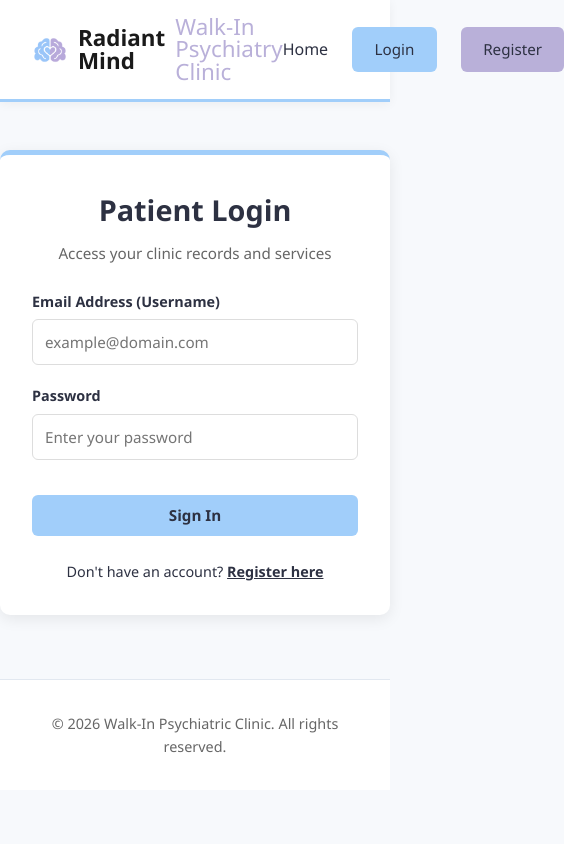
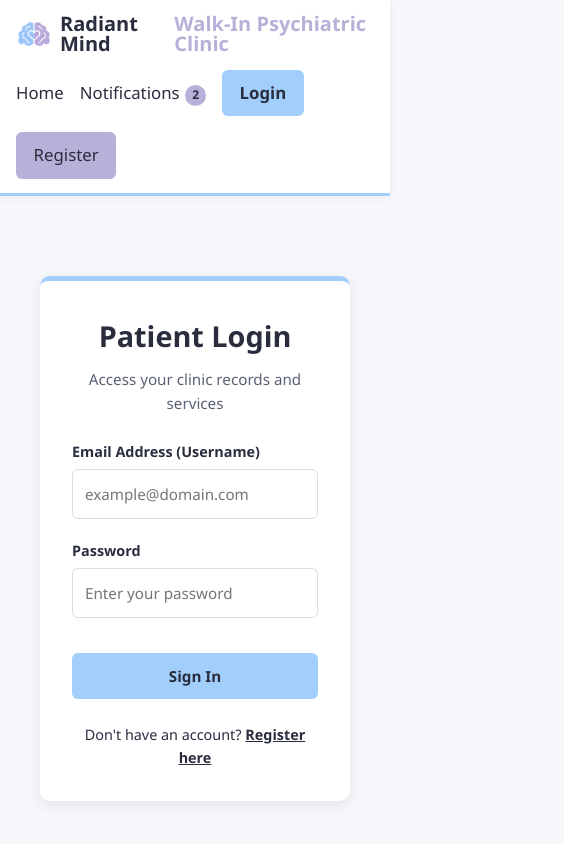
Before and after one commit to MarcSay346/WALK-IN-PSYCHIATRIC-CLINIC, a plain HTML site: page login.html in a window 390 px wide. Shown: the top 844 px of the page, 564 px wide, since content can reach past the window. Drawn offline with Linux system fonts and the light colour scheme.

Commit message:
Merged style sheets, fixed the Psychiatric typo and add favicon to all pages

```diff
--- a/login.html
+++ b/login.html
@@ -4,26 +4,26 @@
   <meta charset="UTF-8">
   <meta name="viewport" content="width=device-width, initial-scale=1.0">
   <title>Login - Radiant Mind Walk-In Psychiatric Clinic</title>
-  <link rel="stylesheet" href="styles.css">
+  <link rel="icon" href="brain-logo.png" />
+  <link rel="stylesheet" href="style.css">
 </head>
 <body>
 
   <!-- Navigation Bar -->
-  <header>
-    <nav>
-       <a href="index.html" class="logo">
-      <img src="brain-logo (1) (1).png" alt="Radiant Mind Logo" class="logo-img">
-      <span class="logo-title">Radiant Mind</span>
-      <span class="logo-subtitle">Walk-In Psychiatry Clinic</span>
-      </a>
-      </a>
-      <ul class="nav-links">
-        <li><a href="index.html">Home</a></li>
-        <li><a href="login.html" class="btn btn-primary">Login</a></li>
-        <li><a href="register.html" class="btn btn-secondary">Register</a></li>
-      </ul>
-    </nav>
-  </header>
+  <header class="navbar">
+  <div class="nav-inner">
+    <a href="index.html" class="brand">
+      <img src="brain-logo (1) (1).png" alt="">
+      <span class="brand-name">Radiant Mind</span><span class="brand-sub">Walk-In Psychiatric Clinic</span>
+    </a>
+    <ul>
+      <li><a href="index.html">Home</a></li>
+      <li><a href="notifications.html">Notifications<span class="nav-badge">2</span></a></li>
+      <li><a href="login.html" class="nav-btn login active">Login</a></li>
+      <li><a href="register.html" class="nav-btn register">Register</a></li>
+    </ul>
+  </div>
+</header>
 
   <main>
     <div class="auth-container">
--- a/navbar.js
+++ b/navbar.js
@@ -54,7 +54,7 @@ document.getElementById("nav-placeholder").innerHTML = `
       <a class="brand" href="index.html">
         <img src="brain-logo.png" alt="" />
         <span class="brand-name">Radiant Mind</span>
-        <span class="brand-sub">Walk-In Psychiatry Clinic</span>
+        <span class="brand-sub">Walk-In Psychiatric Clinic</span>
       </a>
       <ul>
         ${navLinks.map(link => {
--- a/style.css
+++ b/style.css
@@ -1,5 +1,11 @@
-/*colors*/
+/* =========================================================
+   style.css — shared stylesheet for ALL pages
+   (merged from style.css + styles.css)
+   ========================================================= */
+
+/* ---------- Colors ---------- */
 :root {
+  /* main palette */
   --blue: #A1CEFA;
   --purple: #B9B0D9;
   --blue-light: #E3EFFC;
@@ -9,24 +15,53 @@
   --text: #2A2D3E;
   --muted: #5B6075;
   --bg: #F6F7FB;
+  --white: #FFFFFF;
+  --error-red: #D9534F;
+  --success-green: #28A745;
+
+  /* aliases so the login/register rules keep working
+     and every page uses the exact same colors */
+  --primary-blue: var(--blue);
+  --purple-gray: var(--purple);
+  --dark-text: var(--text);
+  --light-bg: var(--bg);
+}
+
+/* ---------- Base / reset ---------- */
+* {
+  box-sizing: border-box;
+  margin: 0;
+  padding: 0;
 }
 
 [hidden] { display: none !important; }
 
 body {
-  margin: 0;
-  font-family: "Segoe UI", system-ui, -apple-system, sans-serif;
+  font-family: "Segoe UI", system-ui, -apple-system, Tahoma, Geneva, Verdana, sans-serif;
   background: var(--bg);
   color: var(--text);
+  line-height: 1.6;
 }
 
-/*nav bar*/
+h1 { color: var(--text); font-weight: 700; }
+a  { color: var(--blue-dark); }
+
+main {
+  max-width: 1000px;
+  margin: 0 auto;
+  padding: 3rem 1.5rem 4rem;
+}
+
+/* =========================================================
+   NAVBAR (shared by every page)
+   ========================================================= */
 .navbar {
   position: sticky;
   top: 0;
   z-index: 10;
-  background: #fff;
+  background: var(--white);
   border-bottom: 3px solid var(--blue);
+  box-shadow: 0 2px 10px rgba(0, 0, 0, 0.05);
 }
 
 .nav-inner {
@@ -40,7 +75,7 @@ body {
   gap: 1rem;
 }
 
-/*logo*/
+/* logo */
 .brand {
   display: flex;
   align-items: center;
@@ -48,19 +83,18 @@ body {
   text-decoration: none;
   font-size: 1.6rem;
   font-weight: 700;
+  line-height: 1;
 }
-.brand img { width: 44px; height: 44px; }
+.brand img { width: 44px; height: 44px; object-fit: contain; }
 .brand-name { color: var(--text); }
 .brand-sub  { color: var(--purple); }
 
-/*nav links*/
+/* links */
 .navbar ul {
   list-style: none;
   display: flex;
   align-items: center;
   gap: 1.75rem;
-  margin: 0;
-  padding: 0;
 }
 
 .navbar ul a {
@@ -68,11 +102,12 @@ body {
   text-decoration: none;
   font-weight: 500;
   font-size: 1.05rem;
+  transition: color 0.2s ease;
 }
 .navbar ul a:hover  { color: var(--purple-dark); }
 .navbar ul a.active { color: var(--purple-dark); font-weight: 700; }
 
-/*nav buttons*/
+/* login / register buttons in the nav */
 .navbar ul a.nav-btn {
   display: inline-block;
   padding: 0.85rem 1.75rem;
@@ -83,7 +118,7 @@ body {
 .navbar ul a.register { background: var(--purple); }
 .navbar ul a.nav-btn:hover { filter: brightness(0.95); color: var(--text); }
 
-/*nav badge*/
+/* unread count next to "Notifications" */
 .nav-badge {
   display: inline-block;
   min-width: 1.3rem;
@@ -98,17 +133,150 @@ body {
   text-align: center;
 }
 
-/*page*/
-main {
-  max-width: 1000px;
-  margin: 0 auto;
-  padding: 3rem 1.5rem 4rem;
+/* =========================================================
+   BUTTONS
+   ========================================================= */
+.btn {
+  display: inline-block;
+  padding: 0.65rem 1.4rem;
+  border-radius: 6px;
+  text-decoration: none;
+  font: inherit;
+  font-weight: 600;
+  font-size: 0.95rem;
+  cursor: pointer;
+  border: none;
+  transition: background-color 0.2s ease, transform 0.1s ease;
 }
 
-h1 { color: var(--text); font-weight: 700; }
-a  { color: var(--blue-dark); }
+.btn-primary { background-color: var(--blue); color: var(--text); }
+.btn-primary:hover { background-color: #83bbf5; }
 
-/*header*/
+.btn-secondary { background-color: var(--purple); color: var(--white); }
+.btn-secondary:hover { background-color: #a499cb; }
+
+.btn-full { width: 100%; margin-top: 1rem; }
+
+.btn-small {
+  padding: 0.75rem 1.5rem;
+  border: none;
+  border-radius: 6px;
+  background: var(--purple);
+  color: var(--text);
+  font: inherit;
+  font-weight: 600;
+  cursor: pointer;
+}
+.btn-small:hover    { filter: brightness(0.95); }
+.btn-small:disabled { opacity: 0.45; cursor: not-allowed; }
+#sim-queue { background: var(--blue); }
+
+.link-btn {
+  background: none;
+  border: none;
+  padding: 0;
+  font: inherit;
+  color: var(--blue-dark);
+  text-decoration: underline;
+  cursor: pointer;
+}
+
+/* =========================================================
+   HOME PAGE (hero + feature cards)
+   ========================================================= */
+.hero {
+  max-width: 1100px;
+  margin: 3rem auto;
+  padding: 3rem 2rem;
+  display: flex;
+  flex-direction: column;
+  align-items: center;
+  text-align: center;
+  background: linear-gradient(135deg, rgba(161, 206, 250, 0.25), rgba(185, 176, 217, 0.25));
+  border-radius: 12px;
+}
+.hero h1 { font-size: 2.2rem; margin-bottom: 1rem; }
+.hero p  { font-size: 1.1rem; max-width: 650px; margin-bottom: 2rem; }
+.hero-buttons { display: flex; gap: 1rem; flex-wrap: wrap; justify-content: center; }
+
+.features {
+  max-width: 1100px;
+  margin: 3rem auto;
+  padding: 0 2rem;
+  display: grid;
+  grid-template-columns: repeat(auto-fit, minmax(280px, 1fr));
+  gap: 2rem;
+}
+
+.feature-card {
+  background-color: var(--white);
+  padding: 1.8rem;
+  border-radius: 8px;
+  border-top: 4px solid var(--purple);
+  box-shadow: 0 4px 6px rgba(0, 0, 0, 0.05);
+}
+.feature-card h3 { margin-bottom: 0.8rem; }
+
+/* =========================================================
+   LOGIN / REGISTER
+   ========================================================= */
+.auth-container {
+  max-width: 450px;
+  margin: 3rem auto;
+  padding: 2rem;
+  background-color: var(--white);
+  border-radius: 10px;
+  box-shadow: 0 4px 15px rgba(0, 0, 0, 0.08);
+  border-top: 5px solid var(--blue);
+}
+.auth-container h2 { font-size: 1.8rem; margin-bottom: 0.5rem; text-align: center; }
+.auth-container p.subtitle {
+  text-align: center;
+  color: var(--muted);
+  margin-bottom: 1.5rem;
+  font-size: 0.95rem;
+}
+
+.form-group { margin-bottom: 1.2rem; display: flex; flex-direction: column; }
+.form-group label { font-weight: 600; margin-bottom: 0.4rem; font-size: 0.9rem; }
+.form-group input {
+  padding: 0.75rem;
+  border: 1.5px solid #DDD;
+  border-radius: 6px;
+  font: inherit;
+  font-size: 0.95rem;
+  outline: none;
+  transition: border-color 0.2s ease;
+}
+.form-group input:focus { border-color: var(--purple); }
+.form-group input.invalid { border-color: var(--error-red); background-color: #FFF8F8; }
+
+.error-message {
+  color: var(--error-red);
+  font-size: 0.8rem;
+  margin-top: 0.3rem;
+  display: none;
+}
+
+.alert-box {
+  padding: 0.8rem;
+  border-radius: 6px;
+  margin-bottom: 1rem;
+  font-size: 0.9rem;
+  display: none;
+}
+.alert-success {
+  background-color: #E6F4EA;
+  color: var(--success-green);
+  border: 1px solid #B7E1CD;
+}
+
+.auth-footer { text-align: center; margin-top: 1.5rem; font-size: 0.9rem; }
+.auth-footer a { color: var(--text); font-weight: 600; text-decoration: underline; }
+
+/* =========================================================
+   NOTIFICATIONS PAGE
+   ========================================================= */
 .notif-header {
   display: flex;
   align-items: center;
@@ -127,23 +295,13 @@ a  { color: var(--blue-dark); }
   vertical-align: middle;
 }
 
-.link-btn {
-  background: none;
-  border: none;
-  padding: 0;
-  font: inherit;
-  color: var(--blue-dark);
-  text-decoration: underline;
-  cursor: pointer;
-}
-
-/*tabs*/
+/* tabs */
 .tabs { display: flex; flex-wrap: wrap; gap: 0.75rem; margin-bottom: 1.25rem; }
 .tab {
   padding: 0.6rem 1.3rem;
   border-radius: 6px;
   border: none;
-  background: #fff;
+  background: var(--white);
   color: var(--text);
   font: inherit;
   font-weight: 500;
@@ -153,12 +311,10 @@ a  { color: var(--blue-dark); }
 .tab:hover  { background: var(--purple-light); }
 .tab.active { background: var(--purple); }
 
-/*notification list*/
+/* list */
 .notif-list {
   list-style: none;
-  margin: 0;
-  padding: 0;
-  background: #fff;
+  background: var(--white);
   border-radius: 10px;
   border-top: 4px solid var(--purple);
   box-shadow: 0 2px 10px rgba(42, 45, 62, 0.06);
@@ -169,11 +325,11 @@ a  { color: var(--blue-dark); }
 .notif.unread { background: var(--blue-light); }
 .dot { flex-shrink: 0; width: 10px; height: 10px; margin-top: 0.45rem; border-radius: 50%; }
 .notif.unread .dot { background: var(--blue-dark); }
-.notif-title { font-weight: 700; margin: 0; }
-.notif-text  { color: var(--muted); margin: 0.2rem 0 0; line-height: 1.6; }
+.notif-title { font-weight: 700; }
+.notif-text  { color: var(--muted); margin-top: 0.2rem; }
 .notif-time  { color: var(--muted); font-size: 0.85rem; white-space: nowrap; margin-left: auto; }
 
-/*tags*/
+/* tags */
 .tag {
   display: inline-block;
   margin-bottom: 0.3rem;
@@ -188,7 +344,7 @@ a  { color: var(--blue-dark); }
 
 .empty { padding: 2rem; text-align: center; color: var(--muted); }
 
-/*demo buttons*/
+/* demo controls */
 .demo {
   display: flex;
   flex-wrap: wrap;
@@ -202,22 +358,7 @@ a  { color: var(--blue-dark); }
   font-size: 0.95rem;
 }
 
-/*buttons*/
-.btn-small {
-  padding: 0.75rem 1.5rem;
-  border: none;
-  border-radius: 6px;
-  background: var(--purple);
-  color: var(--text);
-  font: inherit;
-  font-weight: 600;
-  cursor: pointer;
-}
-.btn-small:hover    { filter: brightness(0.95); }
-.btn-small:disabled { opacity: 0.45; cursor: not-allowed; }
-#sim-queue { background: var(--blue); }
-
-/*pop-up*/
+/* pop-up toast */
 .toast {
   position: fixed;
   right: 1.5rem;
@@ -225,7 +366,7 @@ a  { color: var(--blue-dark); }
   max-width: 320px;
   padding: 1rem 1.25rem;
   border-radius: 10px;
-  background: #fff;
+  background: var(--white);
   border-top: 4px solid var(--purple);
   box-shadow: 0 6px 20px rgba(42, 45, 62, 0.15);
   opacity: 0;
@@ -236,25 +377,24 @@ a  { color: var(--blue-dark); }
 .toast.show   { opacity: 1; transform: translateY(0); }
 .toast strong { color: var(--text); }
 
-/*settings form*/
+/* =========================================================
+   NOTIFICATION SETTINGS FORM
+   ========================================================= */
 .settings {
   margin-top: 2.5rem;
   padding: 2rem 2.25rem;
-  background: #fff;
+  background: var(--white);
   border-radius: 10px;
   border-top: 4px solid var(--purple);
   box-shadow: 0 2px 10px rgba(42, 45, 62, 0.06);
   max-width: 560px;
 }
-.settings h2 { margin: 0 0 1.25rem; color: var(--text); font-size: 1.3rem; }
-
-.settings fieldset { border: none; padding: 0; margin: 0 0 1rem; }
+.settings h2 { margin-bottom: 1.25rem; font-size: 1.3rem; }
+.settings fieldset { border: none; margin-bottom: 1rem; }
 .settings legend { font-weight: 600; margin-bottom: 0.4rem; }
-
 .settings label { display: block; font-weight: 500; margin-bottom: 0.4rem; }
 .settings label.check { display: flex; align-items: center; gap: 0.5rem; font-weight: 400; margin: 0.4rem 0; cursor: pointer; }
 .settings input[type="checkbox"] { width: 1.1rem; height: 1.1rem; accent-color: var(--purple-dark); }
-
 .settings input[type="number"] {
   width: 6rem;
   padding: 0.6rem 0.7rem;
@@ -264,14 +404,27 @@ a  { color: var(--blue-dark); }
 }
 .settings input[type="number"]:focus { outline: none; border-color: var(--purple); box-shadow: 0 0 0 3px var(--purple-light); }
 .settings input.invalid { border-color: #B3261E; }
-
-/*errors*/
-.error   { color: #B3261E; font-size: 0.9rem; margin: 0.3rem 0 0.75rem; min-height: 1.2em; }
-.success { color: #2E6B3A; font-weight: 600; margin: 0.75rem 0 0; }
-
 .settings .btn-small { margin-top: 1rem; }
 
-/*phones*/
+.error   { color: #B3261E; font-size: 0.9rem; margin: 0.3rem 0 0.75rem; min-height: 1.2em; }
+.success { color: #2E6B3A; font-weight: 600; margin-top: 0.75rem; }
+
+/* =========================================================
+   FOOTER
+   ========================================================= */
+footer {
+  text-align: center;
+  padding: 2rem;
+  background-color: var(--white);
+  border-top: 1px solid #E2E8F0;
+  margin-top: 4rem;
+  font-size: 0.9rem;
+  color: var(--muted);
+}
+
+/* =========================================================
+   PHONES
+   ========================================================= */
 @media (max-width: 700px) {
   .nav-inner { padding: 0.9rem 1rem; }
   .brand { font-size: 1.25rem; }
@@ -279,4 +432,6 @@ a  { color: var(--blue-dark); }
   .navbar ul { gap: 1rem; flex-wrap: wrap; }
   .navbar ul a.nav-btn { padding: 0.6rem 1.1rem; }
   .notif { padding: 1rem; }
+  .auth-container { margin: 2rem 1rem; }
+  .hero { margin: 2rem 1rem; padding: 2rem 1.25rem; }
 }
--- a/styles.css
+++ /dev/null
@@ -1,280 +0,0 @@
-:root {
-  --primary-blue: #A1CEFA;
-  --purple-gray: #B9B0D9;
-  --dark-text: #2D3142;
-  --light-bg: #F7F9FC;
-  --white: #FFFFFF;
-  --error-red: #D9534F;
-  --success-green: #28A745;
-}
-
-* {
-  box-sizing: border-box;
-  margin: 0;
-  padding: 0;
-  font-family: 'Segoe UI', Tahoma, Geneva, Verdana, sans-serif;
-}
-
-/* Header Logo Branding Styles */
-.logo {
-  display: flex;
-  align-items: center;
-  gap: 10px;
-  text-decoration: none;
-  font-size: 1.4rem;
-  line-height: 1;
-}
-
-.logo-img {
-  height: 36px;
-  width: auto;
-  object-fit: contain;
-}
-
-.logo-title {
-  font-weight: 800;
-  color: #1A1A1A !important; /* Forces dark/black color over default link styles */
-}
-
-.logo-subtitle {
-  font-weight: 500;
-  color: #B9B0D9 !important; /* Forces purple-gray color */
-}
-
-body {
-  background-color: var(--light-bg);
-  color: var(--dark-text);
-  line-height: 1.6;
-}
-
-/* Header & Navigation */
-header {
-  background-color: var(--white);
-  border-bottom: 3px solid var(--primary-blue);
-  box-shadow: 0 2px 10px rgba(0, 0, 0, 0.05);
-}
-
-nav {
-  max-width: 1100px;
-  margin: 0 auto;
-  display: flex;
-  justify-content: space-between;
-  align-items: center;
-  padding: 1rem 2rem;
-}
-
-.logo {
-  font-size: 1.4rem;
-  font-weight: bold;
-  color: var(--dark-text);
-  text-decoration: none;
-}
-
-.logo span {
-  color: var(--purple-gray);
-}
-
-.nav-links {
-  display: flex;
-  gap: 1.5rem;
-  list-style: none;
-  align-items: center;
-}
-
-.nav-links a {
-  text-decoration: none;
-  color: var(--dark-text);
-  font-weight: 500;
-  transition: color 0.2s ease;
-}
-
-.nav-links a:hover {
-  color: var(--purple-gray);
-}
-
-/* Buttons */
-.btn {
-  display: inline-block;
-  padding: 0.65rem 1.4rem;
-  border-radius: 6px;
-  text-decoration: none;
-  font-weight: 600;
-  cursor: pointer;
-  border: none;
-  font-size: 0.95rem;
-  transition: background-color 0.2s ease, transform 0.1s ease;
-}
-
-.btn-primary {
-  background-color: var(--primary-blue);
-  color: var(--dark-text);
-}
-
-.btn-primary:hover {
-  background-color: #83bbf5;
-}
-
-.btn-secondary {
-  background-color: var(--purple-gray);
-  color: var(--white);
-}
-
-.btn-secondary:hover {
-  background-color: #a499cb;
-}
-
-.btn-full {
-  width: 100%;
-  margin-top: 1rem;
-}
-
-/* Hero Section */
-.hero {
-  max-width: 1100px;
-  margin: 3rem auto;
-  padding: 3rem 2rem;
-  display: flex;
-  flex-direction: column;
-  align-items: center;
-  text-align: center;
-  background: linear-gradient(135deg, rgba(161, 206, 250, 0.25), rgba(185, 176, 217, 0.25));
-  border-radius: 12px;
-}
-
-.hero h1 {
-  font-size: 2.2rem;
-  margin-bottom: 1rem;
-  color: var(--dark-text);
-}
-
-.hero p {
-  font-size: 1.1rem;
-  max-width: 650px;
-  margin-bottom: 2rem;
-}
-
-.hero-buttons {
-  display: flex;
-  gap: 1rem;
-}
-
-/* Features */
-.features {
-  max-width: 1100px;
-  margin: 3rem auto;
-  padding: 0 2rem;
-  display: grid;
-  grid-template-columns: repeat(auto-fit, minmax(280px, 1fr));
-  gap: 2rem;
-}
-
-.feature-card {
-  background-color: var(--white);
-  padding: 1.8rem;
-  border-radius: 8px;
-  border-top: 4px solid var(--purple-gray);
-  box-shadow: 0 4px 6px rgba(0, 0, 0, 0.05);
-}
-
-.feature-card h3 {
-  margin-bottom: 0.8rem;
-  color: var(--dark-text);
-}
-
-/* Forms & Authentication Cards */
-.auth-container {
-  max-width: 450px;
-  margin: 3rem auto;
-  padding: 2rem;
-  background-color: var(--white);
-  border-radius: 10px;
-  box-shadow: 0 4px 15px rgba(0, 0, 0, 0.08);
-  border-top: 5px solid var(--primary-blue);
-}
-
-.auth-container h2 {
-  font-size: 1.8rem;
-  margin-bottom: 0.5rem;
-  text-align: center;
-}
-
-.auth-container p.subtitle {
-  text-align: center;
-  color: #666;
-  margin-bottom: 1.5rem;
-  font-size: 0.95rem;
-}
-
-.form-group {
-  margin-bottom: 1.2rem;
-  display: flex;
-  flex-direction: column;
-}
-
-.form-group label {
-  font-weight: 600;
-  margin-bottom: 0.4rem;
-  font-size: 0.9rem;
-}
-
-.form-group input {
-  padding: 0.75rem;
-  border: 1.5px solid #DDD;
-  border-radius: 6px;
-  font-size: 0.95rem;
-  outline: none;
-  transition: border-color 0.2s ease;
-}
-
-.form-group input:focus {
-  border-color: var(--purple-gray);
-}
-
-.form-group input.invalid {
-  border-color: var(--error-red);
-  background-color: #FFF8F8;
-}
-
-.error-message {
-  color: var(--error-red);
-  font-size: 0.8rem;
-  margin-top: 0.3rem;
-  display: none;
-}
-
-.alert-box {
-  padding: 0.8rem;
-  border-radius: 6px;
-  margin-bottom: 1rem;
-  font-size: 0.9rem;
-  display: none;
-}
-
-.alert-success {
-  background-color: #E6F4EA;
-  color: var(--success-green);
-  border: 1px solid #B7E1CD;
-}
-
-.auth-footer {
-  text-align: center;
-  margin-top: 1.5rem;
-  font-size: 0.9rem;
-}
-
-.auth-footer a {
-  color: var(--dark-text);
-  font-weight: 600;
-  text-decoration: underline;
-}
-
-/* Footer */
-footer {
-  text-align: center;
-  padding: 2rem;
-  background-color: var(--white);
-  border-top: 1px solid #e2e8f0;
-  margin-top: 4rem;
-  font-size: 0.9rem;
-  color: #666;
-}
```
Also changed, not shown: admin-dashboard.html (+1 -1 lines), admin-queue.html (+1 -1 lines), admin-services.html (+1 -1 lines), index.html (+16 -16 lines), joinQueue.html (+2 -2 lines), register.html (+16 -16 lines), 1 other file.
